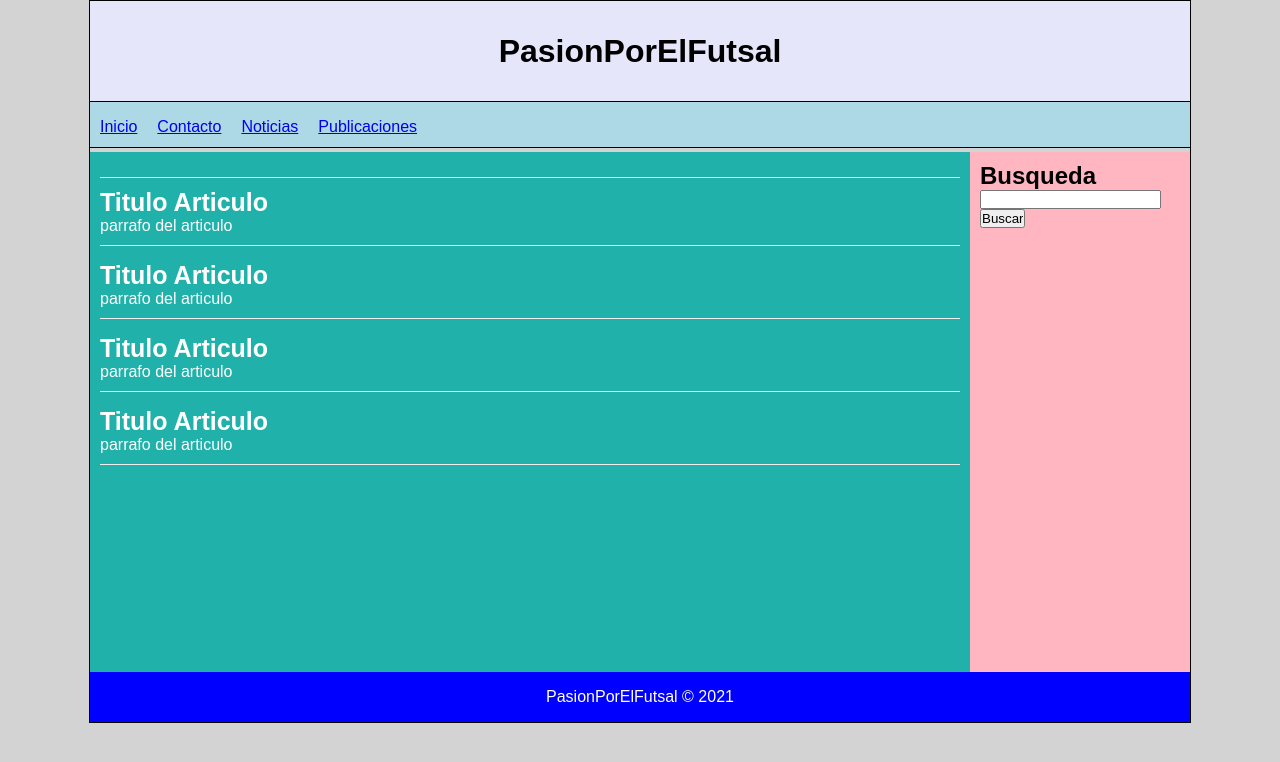
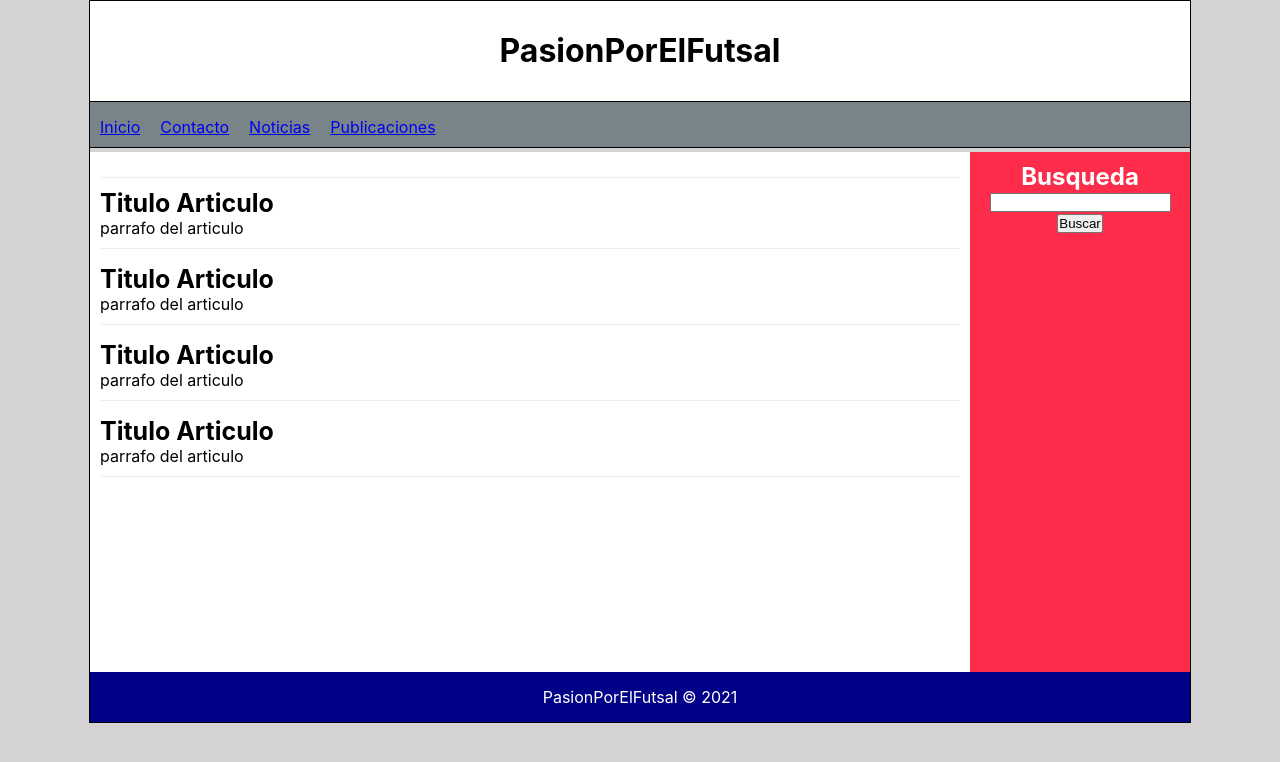
Before and after one commit to EstoyChikito/PasionPorelFutsal, a plain HTML site: page index.html in a window 1280 px wide. Drawn offline with Linux system fonts and the light colour scheme.

Commit message:
Update Estilos.css

```diff
--- a/Estilos.css
+++ b/Estilos.css
@@ -4,17 +4,18 @@
 }
 body{
     background: lightgray;
-    font-family: Arial, Helvetica, sans-serif;
+    font-family: -apple-system, BlinkMacSystemFont, 'Segoe UI', Roboto, Oxygen, Ubuntu, Cantarell, 'Open Sans', 'Helvetica Neue', sans-serif;
 }
 
 #container{
     width: 1100px;
     margin: 0px auto;
     border: 1px solid black;
+    font-family: -apple-system, BlinkMacSystemFont, 'Segoe UI', Roboto, Oxygen, Ubuntu, Cantarell, 'Open Sans', 'Helvetica Neue', sans-serif;
 }
 
 header{
-    background-color: lavender;
+    background-color: rgb(255, 255, 255);
     height: 100px;
     width: 100%;
     text-align: center;
@@ -23,7 +24,7 @@ header{
 }
 
 nav{
-    background-color: lightblue;
+    background-color: rgb(120, 132, 136);
     height: 45px;
     width: 100%;
     border-bottom: 1px solid black;
@@ -43,13 +44,13 @@ nav ul li{
 #content{
     float: left;
     width: calc(80% - 20px);
-    background: lightseagreen;
+    background: rgb(255, 255, 255);
     min-height: 500px;
     padding: 10px;
 }
 
 .articulo{
-    color: white;
+    color: rgb(0, 0, 0);
     margin-top: 15px;
     margin-bottom: 15px;
     padding-bottom: 10px;
@@ -68,12 +69,15 @@ nav ul li{
 aside{
     float: left;
     width: calc(20% - 20px );
-    background:lightpink;
+    background:rgb(253, 44, 75);
     min-height: 500px;
     padding: 10px;
+    color: white;
+    text-align: center;
+    font-family:-apple-system, BlinkMacSystemFont, 'Segoe UI', Roboto, Oxygen, Ubuntu, Cantarell, 'Open Sans', 'Helvetica Neue', sans-serif
 }
 footer{
-    background: blue;
+    background: rgb(1, 1, 136);
     color: white;
     text-align: center;
     height: 50px;
```
